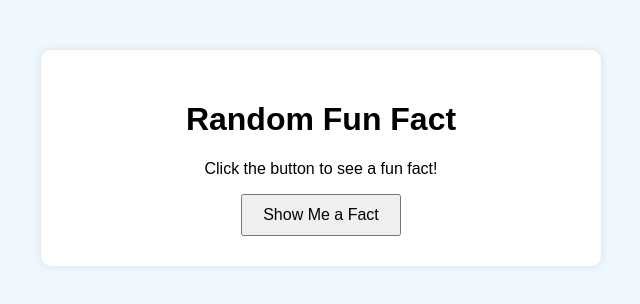
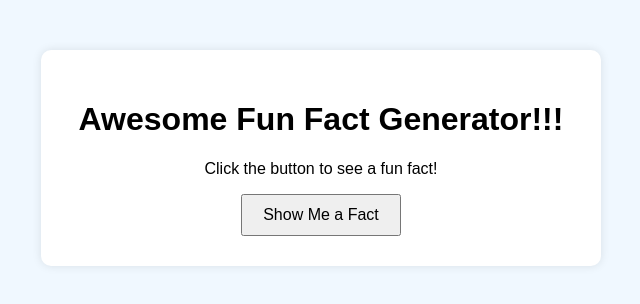
Before and after one commit to eburnett92223/bootcamp-fun-fact, a plain HTML site: page index.html in a window 1280 px wide. Shown: the whole page, without its empty margins (319-959 px from the left). Drawn offline with Linux system fonts and the light colour scheme.

Commit message:
Changed to Awesome

```diff
--- a/index.html
+++ b/index.html
@@ -8,7 +8,7 @@
 </head>
 <body>
   <div class="container">
-    <h1>Random Fun Fact</h1>
+    <h1>Awesome Fun Fact Generator!!!</h1>
     <p id="fact">Click the button to see a fun fact!</p>
     <button onclick="showFact()">Show Me a Fact</button>
   </div>
```
